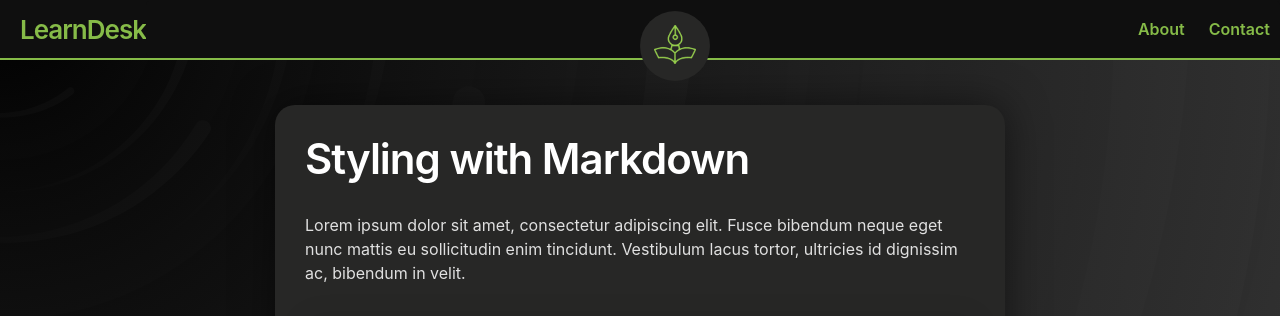
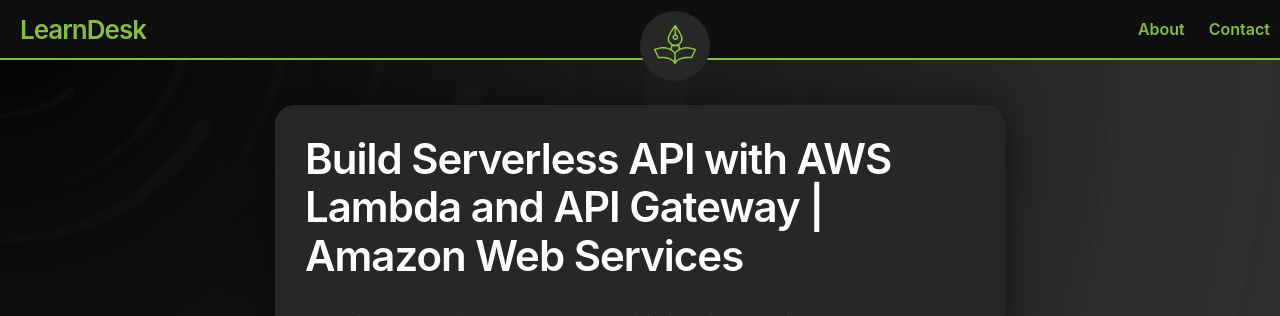
Before and after one commit to sayeekrish/sayeekrish.github.io, a Jekyll site: the page built from _posts/2020-02-24-markdown.md, in a window 1280 px wide and 900 px high, cut to the strip 0-316 px from the top of the window. Built offline with Jekyll 4.4.1, drawn with Linux system fonts in a browser that asks for light colours; a script that is not in the unit is left out; some of the changed text lies outside the part shown.

Commit message:
adding comments

```diff
--- a/_config.yml
+++ b/_config.yml
@@ -12,5 +12,5 @@
  - jekyll-seo-tag
 
 ### comments & analytics
-hyvor_talk_website_id: YOUR_WEBSITE_ID
-google_analytics: UA-NNNNNNNN-N
+hyvor_talk_website_id: 1058
+google_analytics: 171253985
--- a/_posts/2020-02-24-markdown.md
+++ b/_posts/2020-02-24-markdown.md
@@ -1,7 +1,7 @@
 ---
 layout: post
-author: Supun Kavinda
-title: Styling with Markdown
+author: SaiKrishna
+title: Build Serverless API with AWS Lambda and API Gateway | Amazon Web Services
 ---
 
 Lorem ipsum dolor sit amet, consectetur adipiscing elit. Fusce bibendum neque eget nunc mattis eu sollicitudin enim tincidunt. Vestibulum lacus tortor, ultricies id dignissim ac, bibendum in velit.
```
